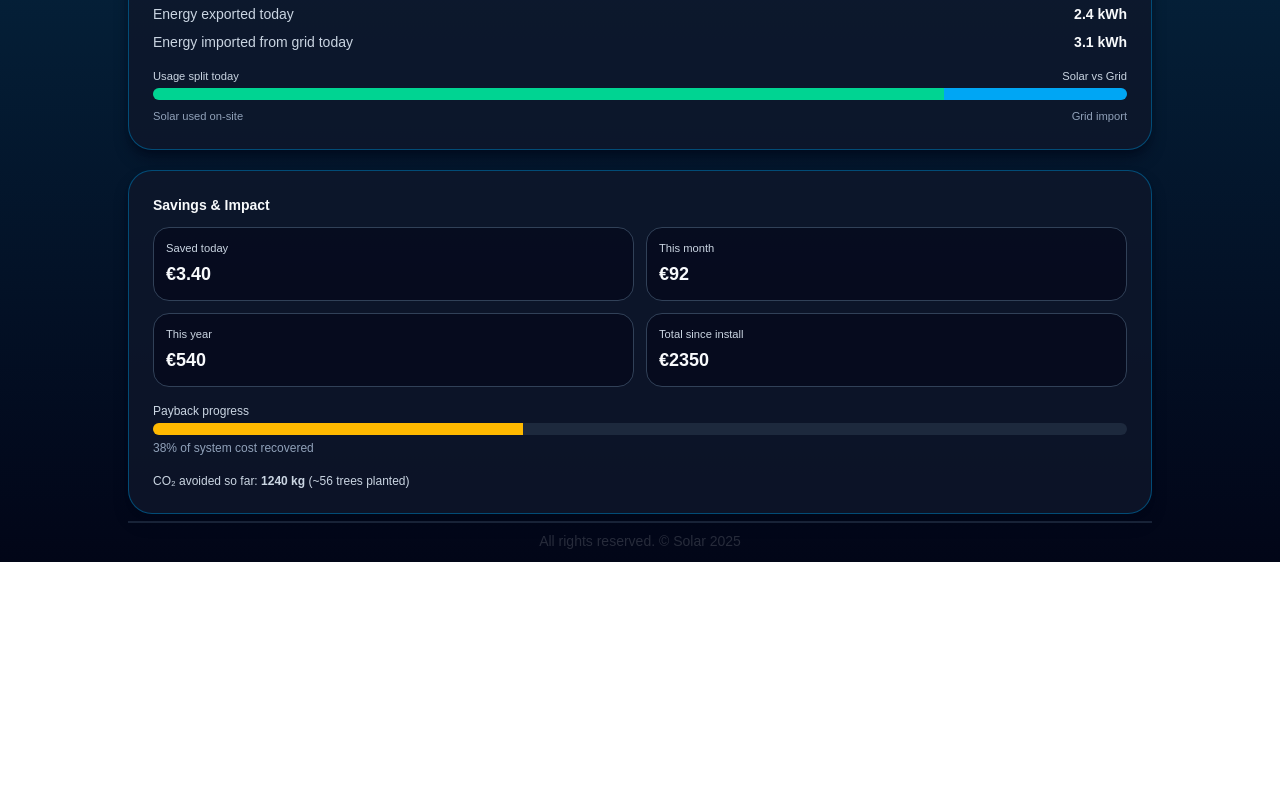
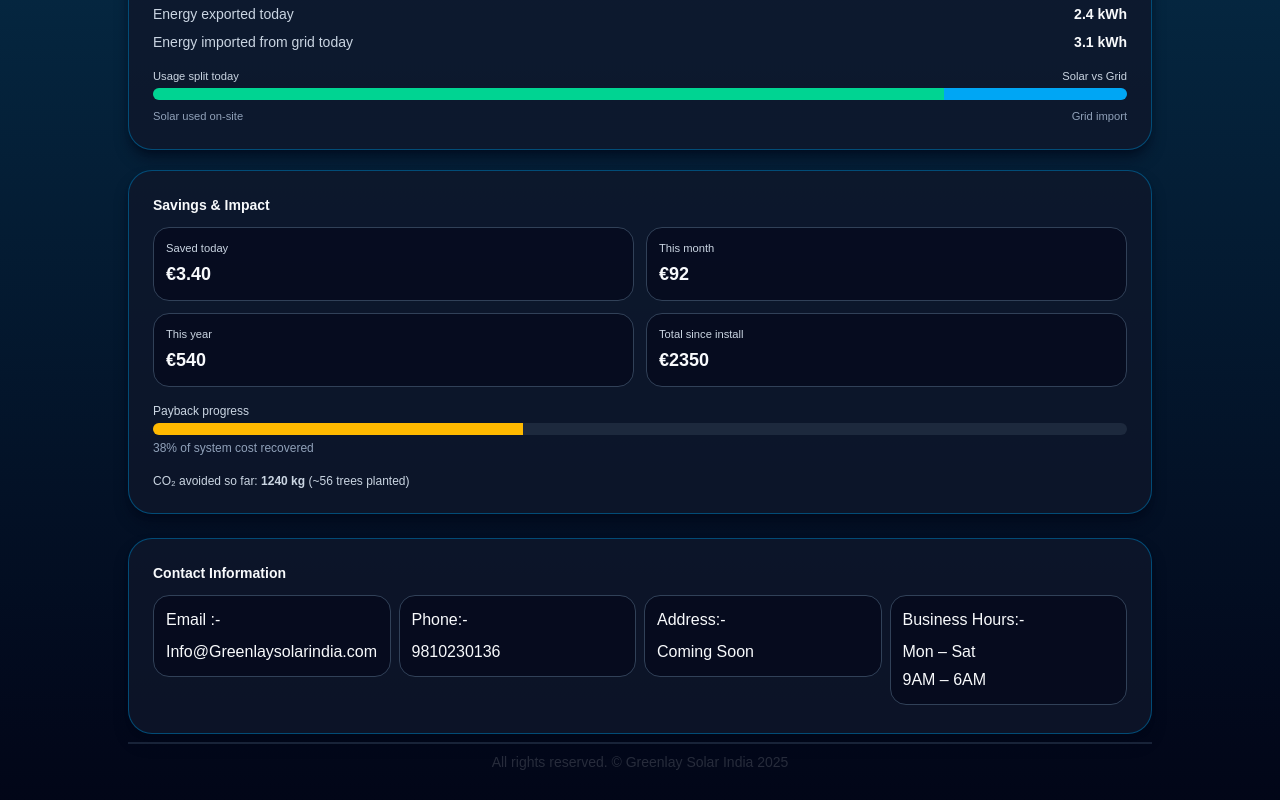
Before and after one commit to The100god/solar-dashboard, a Next.js app: page / in a window 1280 px wide. Shown: the part 1203-2003 px from the top of the page. Before the commit the page ends 1765 px from the top, so only its background shows below. Built offline with nearby package versions, Linux system fonts and the light colour scheme.

Commit message:
contect and name changed

```diff
--- a/app/components/layout/Footer.tsx
+++ b/app/components/layout/Footer.tsx
@@ -1,28 +1,66 @@
-
 const Footer = () => {
   return (
-    <div className="flex relative items-center justify-center bottom-0 mt-2 w-full">
-         {/* 🔒 HIDDEN COPYRIGHT / AUTHOR SIGNATURE */}
+    <div className="flex flex-col relative items-center justify-center bottom-0 mt-2 w-full">
+      {/* 🔒 HIDDEN COPYRIGHT / AUTHOR SIGNATURE */}
+      <div className="flex flex-col w-full rounded-3xl bg-slate-900/80 border border-sky-800/80 p-5 sm:p-6 shadow-lg shadow-slate-950/60">
+        <p className="text-sm font-semibold mb-3">
+          Contact Information
+        </p>
+        <div className="flex flex-col md:flex-row justify-between items-start md:items-start gap-2">
+          <div className="mb-1 w-full flex sm:flex-1/4 flex-row sm:flex-col gap-2 rounded-2xl bg-slate-950/60 border border-slate-700 p-3">
+            <span className="font-medium">Email :- </span>
+            <span>
+              <a
+                href="mailto:Info@Greenlaysolarindia.com"
+                className=" hover:text-sky-300"
+              >
+                Info@Greenlaysolarindia.com
+              </a>
+            </span>
+          </div>
+
+          <div className="flex w-full sm:flex-1/4 flex-row md:flex-col mb-1 gap-2 rounded-2xl bg-slate-950/60 border border-slate-700 p-3">
+            <span className="font-medium">Phone:- </span>
+            <a href="tel:9810230136" className=" hover:text-sky-300">
+              9810230136
+            </a>
+          </div>
+
+          <div className="mb-1 w-full flex sm:flex-1/4 flex-row md:flex-col gap-2 rounded-2xl bg-slate-950/60 border border-slate-700 p-3">
+            <span className="font-medium">Address:- </span>
+            <span className="font-medium">Coming Soon</span>
+          </div>
+
+          <div className="mb-1 w-full flex sm:flex-1/4 items-start justify-normal flex-row md:flex-col gap-2 rounded-2xl bg-slate-950/60 border border-slate-700 p-3">
+            <span className="font-medium">Business Hours:-</span>
+            <span className="flex flex-col gap-1">
+
+            <span className="font-medium">Mon – Sat</span>
+            <span className="font-medium">9AM – 6AM</span>
+            </span>
+          </div>
+        </div>
+      </div>
+
       <footer
         // aria-hidden="false"
         // data-owner="© Solar 2025 — Created by Saurabh Goyal"
-        className="select-none pointer-events-none w-full bg-blend-color text-white/15 text-center text-xs md:text-sm border-t-2 overflow-hidden absolute pt-2 pb-1 border-slate-700/50"
+        className="select-none pointer-events-none w-full bg-blend-color text-white/15 text-center text-xs md:text-sm border-t-2 overflow-hidden pt-2 pb-1 border-slate-700/50 mt-2"
       >
-        All rights reserved. © Solar 2025
-        <span className="hidden">
-          — Created by Saurabh Goyal
-        </span>
+        All rights reserved. © Greenlay Solar India 2025
+        <span className="hidden">— Created by Saurabh Goyal</span>
       </footer>
 
       {/* Extra invisible signature layer (harder to remove) */}
+
       {/* <style jsx>{`
         footer::after {
           content: attr(data-owner);
           visibility: visible;
         }
-      `}</style> */}
+      // `}</style> */}
     </div>
-  )
-}
+  );
+};
 
-export default Footer
+export default Footer;
--- a/app/components/layout/HeaderBar.tsx
+++ b/app/components/layout/HeaderBar.tsx
@@ -23,7 +23,7 @@ const HeaderBar: React.FC<HeaderBarProps> = ({ live }) => {
         </div>
         <div>
           <h1 className="text-xl md:text-2xl font-semibold">
-            Power Flow Dashboard
+            Greenlay Solar India
           </h1>
           <p className="text-xs md:text-sm text-slate-300">
             Smith Residence • Updated 1 min ago (static demo data)
--- a/app/layout.tsx
+++ b/app/layout.tsx
@@ -13,7 +13,7 @@ const geistMono = Geist_Mono({
 });
 
 export const metadata: Metadata = {
-   title: "Solar Dashboard",
+   title: "Greenlay Solar India",
   description: "Static solar monitoring dashboard demo",
   icons: {
     icon: "/favicon.ico",
--- a/package.json
+++ b/package.json
@@ -1,5 +1,5 @@
 {
-  "name": "solar-dashboard",
+  "name": "greenlay-solar-india",
   "version": "0.1.0",
   "private": true,
   "scripts": {
```
Also changed, not shown: public/manifest.json, 2 other files (tests, documents, lock files or other folders).
